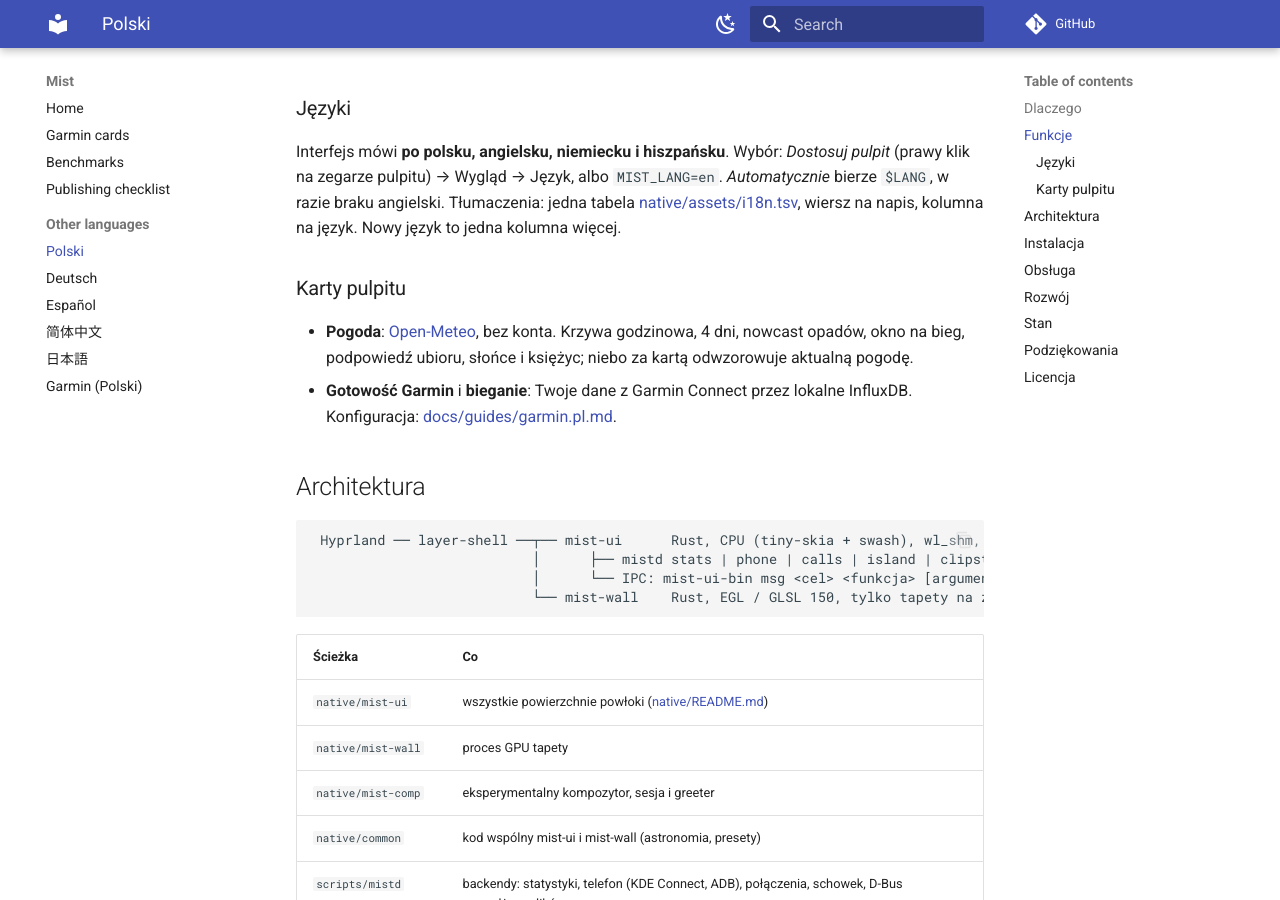
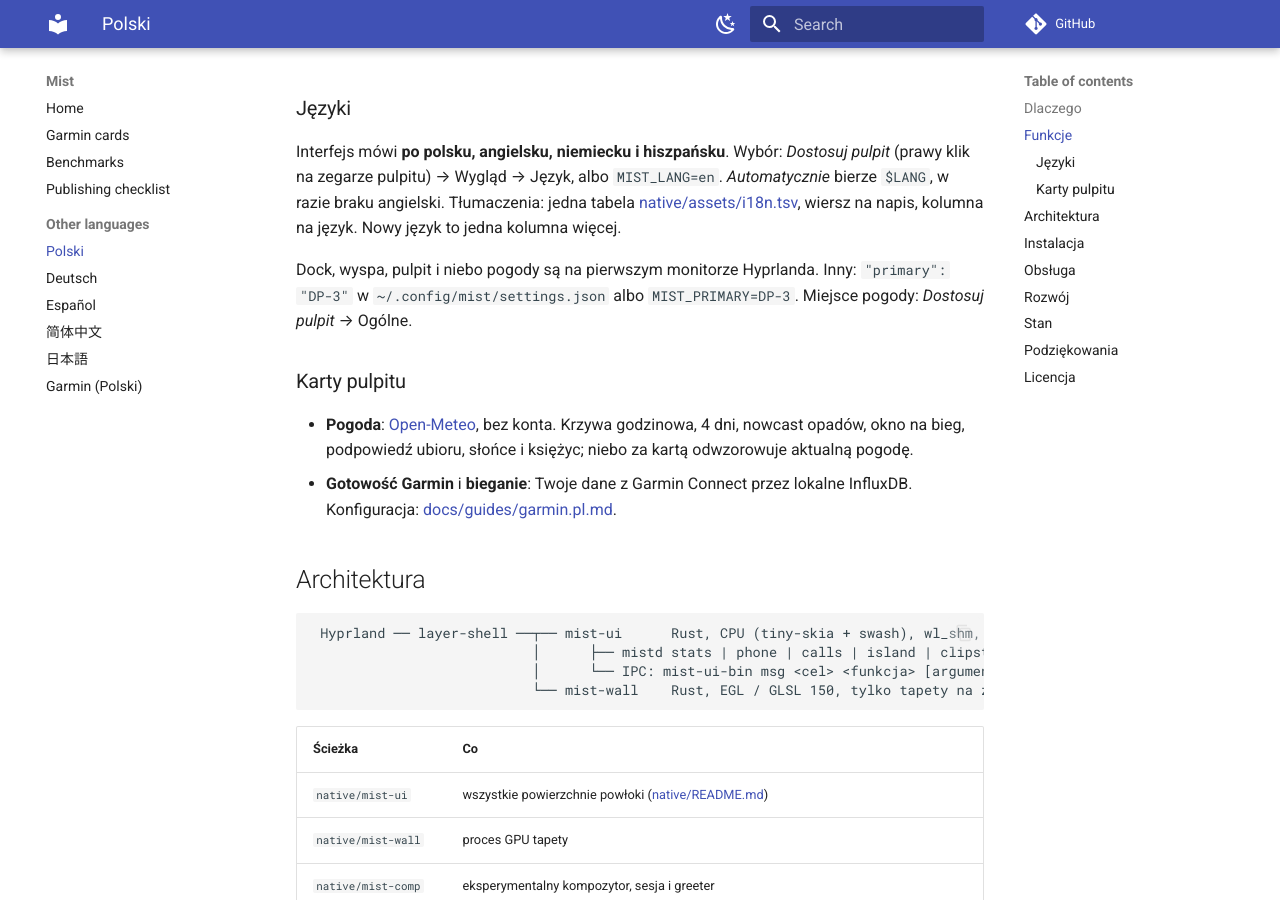
Before and after one commit to wiktor-jozwiak/mist, an MkDocs documentation site: the page built from docs/i18n/README.pl.md, in a window 1280 px wide and 900 px high, scrolled down 1956 px. Built offline with MkDocs 1.6.1 and Material for MkDocs 9.7.7, drawn with Linux system fonts in a browser that asks for light colours; comment, search, counter and statistics services are not loaded.

Commit message:
README: choosing the main monitor and the weather place

```diff
--- a/docs/i18n/README.pl.md
+++ b/docs/i18n/README.pl.md
@@ -67,6 +67,9 @@ Interfejs mówi **po polsku, angielsku, niemiecku i hiszpańsku**. Wybór: *Dost
 zegarze pulpitu) → Wygląd → Język, albo `MIST_LANG=en`. *Automatycznie* bierze `$LANG`, w razie braku angielski.
 Tłumaczenia: jedna tabela [native/assets/i18n.tsv](../../native/assets/i18n.tsv), wiersz na napis, kolumna na
 język. Nowy język to jedna kolumna więcej.
+
+Dock, wyspa, pulpit i niebo pogody są na pierwszym monitorze Hyprlanda. Inny: `"primary": "DP-3"` w
+`~/.config/mist/settings.json` albo `MIST_PRIMARY=DP-3`. Miejsce pogody: *Dostosuj pulpit* → Ogólne.
 
 ### Karty pulpitu
 
```
Also changed, not shown: README.md (+3 -0 lines).
